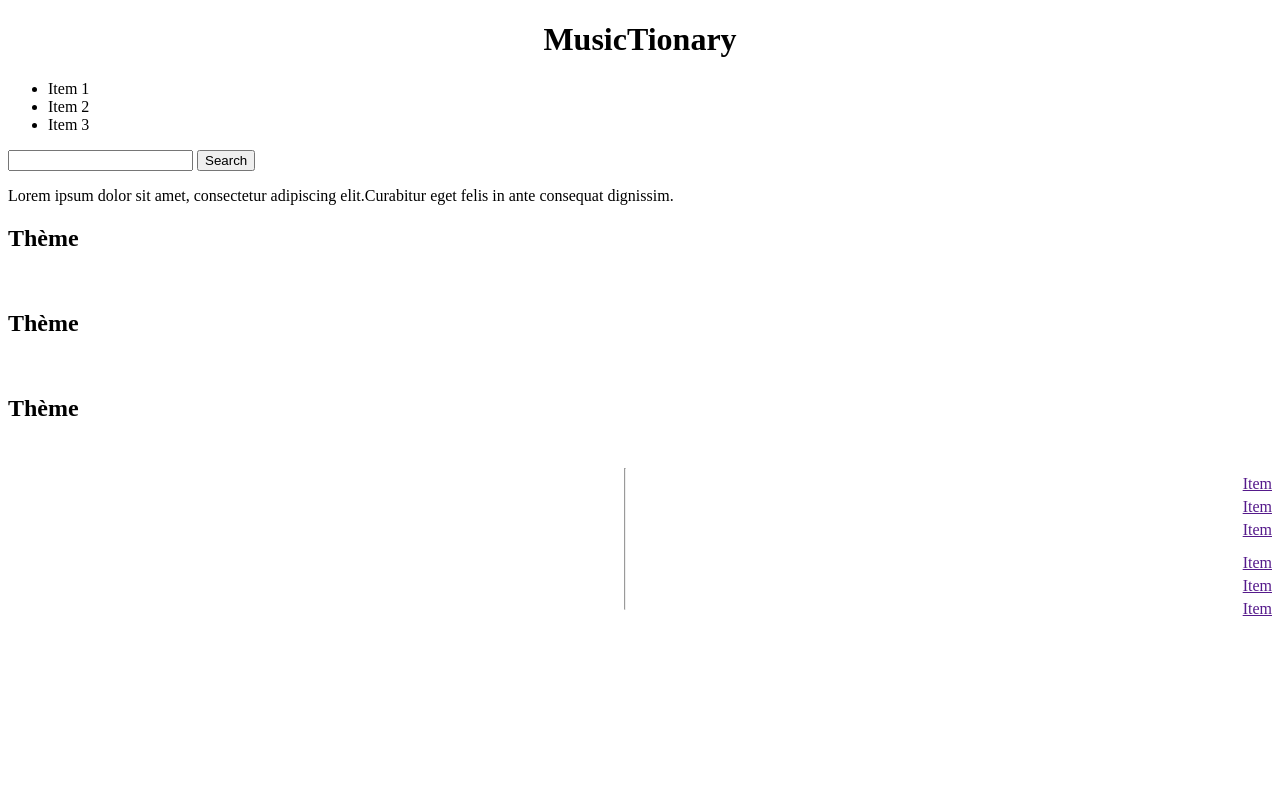
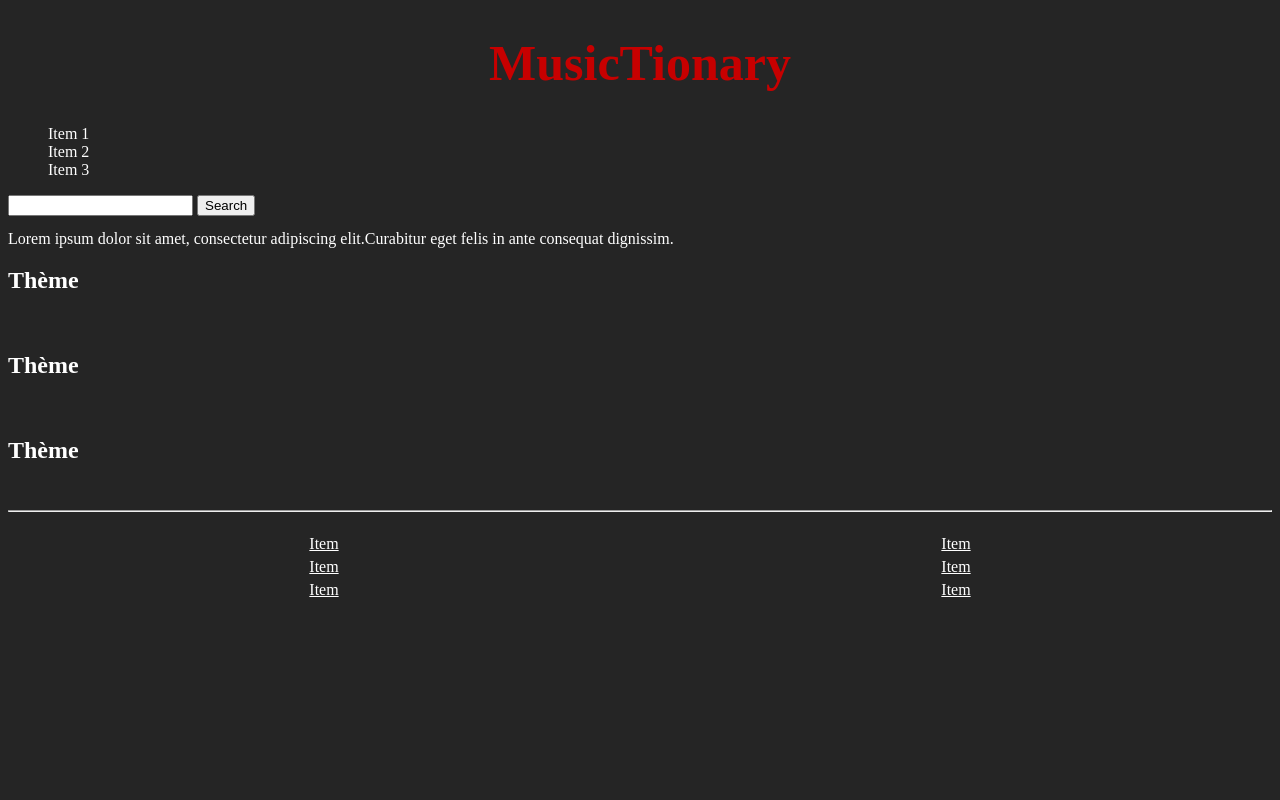
Before and after one commit to CeliaBoiss/projet1_musictionary, a PHP site: page /index.php in a window 1280 px wide. Run offline with PHP 8.4, Linux system fonts and the light colour scheme; some libraries are stand-ins or nearby versions.

Commit message:
continued filling css, tried putting footer at bottom of page but did NOT succeed yet...

```diff
--- a/mainStyle.css
+++ b/mainStyle.css
@@ -1,15 +1,37 @@
+html {
+    min-height : 100%;
+    width : 100%;
+    margin : 0;
+    padding : 0;
+}
+
+body {
+    background-color: rgba(0, 0, 0, 0.856);
+    color : white;
+}
+
 header {
     width : 100%;
-    height : 150px;
-}
-
-footer {
-    display : flex;
-    justify-content : space-around;
+    height : 180px;
 }
 
 h1 {
     text-align : center;
+    color : rgb(199, 0, 0);
+    font-size : 50px;
+}
+
+.nav{
+    list-style-type : none;
+}
+
+footer {
+    width : 100%;
+}
+
+#footerFlexDiv {
+    display : flex;
+    justify-content : space-around;
 }
 
 .footerList {
@@ -25,3 +47,7 @@ h1 {
     margin : 5px 0 0 0;
     padding : 0;
 }
+
+a {
+    color : white;
+}
```
